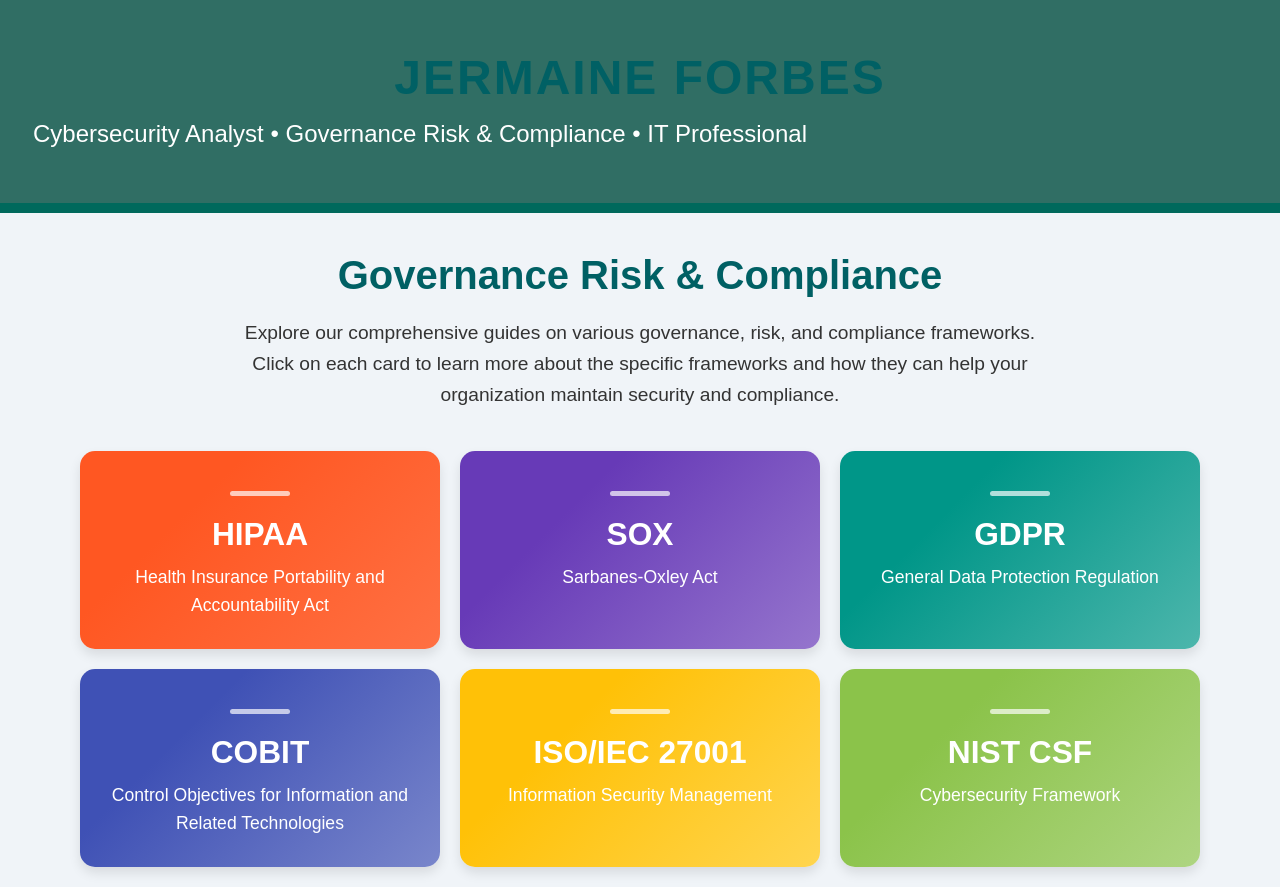
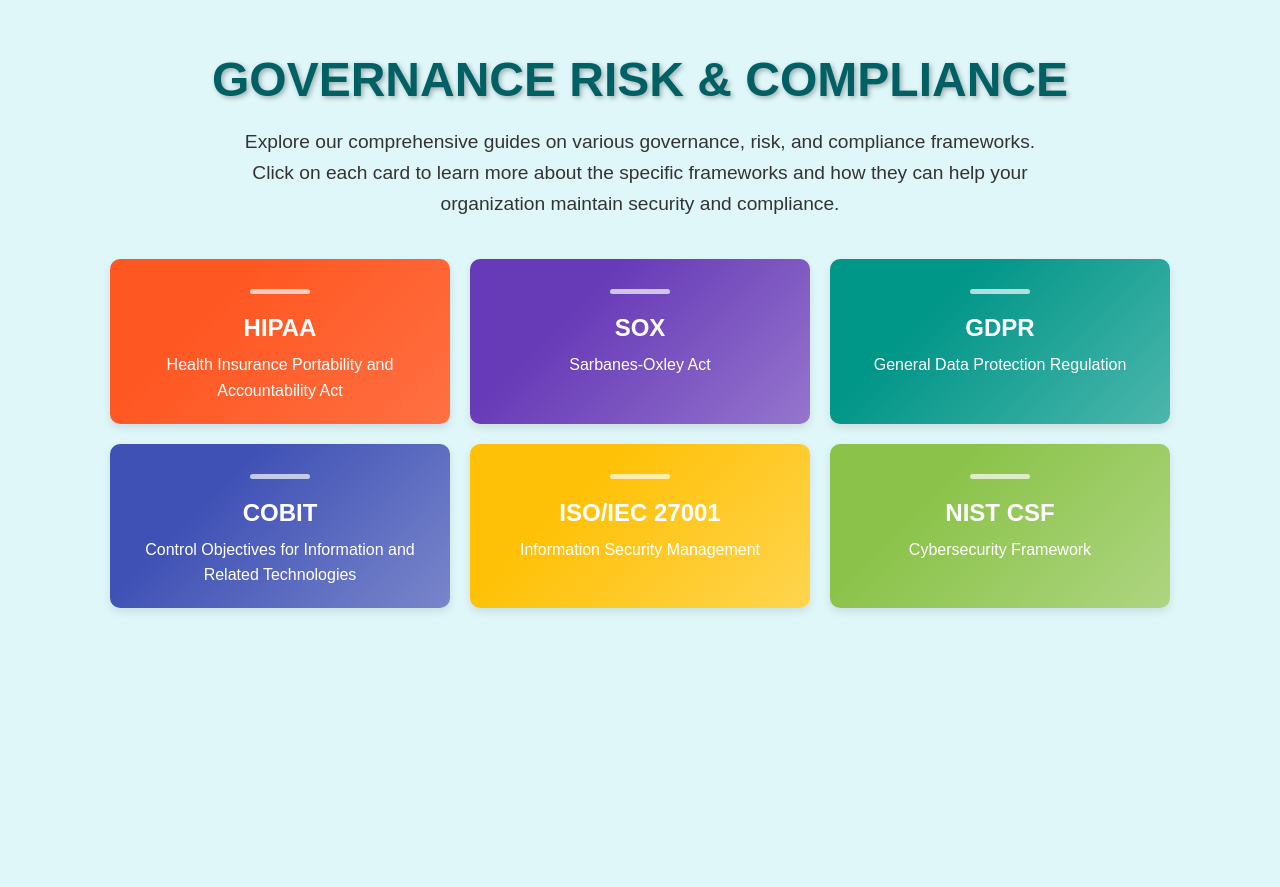
Before and after one commit to JermaineCyber/GRC, a plain HTML site: page index.html in a window 1280 px wide. After the commit the page ends 800 px from the top, so only its background shows below. Drawn offline with Linux system fonts and the light colour scheme.

Commit message:
Update index.html

```diff
--- a/index.html
+++ b/index.html
@@ -3,38 +3,21 @@
 <head>
     <meta charset="UTF-8">
     <meta name="viewport" content="width=device-width, initial-scale=1.0">
-    <title>Governance Risk & Compliance</title>
+    <title>GOVERNANCE RISK & COMPLIANCE</title>
     <style>
         body {
             font-family: 'Arial', sans-serif;
-            background-color: #f0f4f8;
+            background-color: #e0f7fa;
             margin: 0;
-            padding: 0;
+            padding: 20px;
             color: #333;
             text-align: center;
         }
-        .header {
-            background-color: rgba(0, 77, 64, 0.8);
-            color: white;
-            padding: 50px 20px;
-            border-bottom: 10px solid #00695c;
-            text-align: center;
-        }
-        .header h1 {
-            margin: 0;
+        h1 {
             font-size: 3em;
-            text-transform: uppercase;
-            letter-spacing: 2px;
-        }
-        .header p {
-            margin: 10px 0 0;
-            font-size: 1.5em;
-            font-weight: 300;
-        }
-        h1 {
-            font-size: 2.5em;
-            margin: 40px 0 20px;
+            margin-bottom: 20px;
             color: #006064;
+            text-shadow: 2px 2px 5px rgba(0, 0, 0, 0.3);
         }
         p {
             max-width: 800px;
@@ -47,25 +30,24 @@
             flex-wrap: wrap;
             justify-content: center;
             gap: 20px;
-            padding: 20px;
+            margin-top: 40px;
         }
         .link-card {
             color: white;
-            border-radius: 15px;
-            padding: 30px;
+            border-radius: 10px;
+            padding: 20px;
             width: 300px;
             text-decoration: none;
-            box-shadow: 0 6px 12px rgba(0, 0, 0, 0.1);
+            box-shadow: 0 4px 8px rgba(0, 0, 0, 0.1);
             transition: transform 0.3s, box-shadow 0.3s;
-            font-size: 1.1em;
         }
         .link-card:hover {
             transform: translateY(-10px);
-            box-shadow: 0 12px 24px rgba(0, 0, 0, 0.2);
+            box-shadow: 0 10px 20px rgba(0, 0, 0, 0.2);
         }
         .link-card h2 {
             margin: 0 0 10px;
-            font-size: 1.8em;
+            font-size: 1.5em;
         }
         .link-card p {
             margin: 0;
@@ -118,11 +100,7 @@
     </style>
 </head>
 <body>
-    <div class="header">
-        <h1>Jermaine Forbes</h1>
-        <p>Cybersecurity Analyst • Governance Risk & Compliance • IT Professional</p>
-    </div>
-    <h1>Governance Risk & Compliance</h1>
+    <h1>GOVERNANCE RISK & COMPLIANCE</h1>
     <p>Explore our comprehensive guides on various governance, risk, and compliance frameworks. Click on each card to learn more about the specific frameworks and how they can help your organization maintain security and compliance.</p>
     <div class="container">
         <a href="https://jermainecyber.github.io/HIPAA/" class="link-card hipaa">
```
